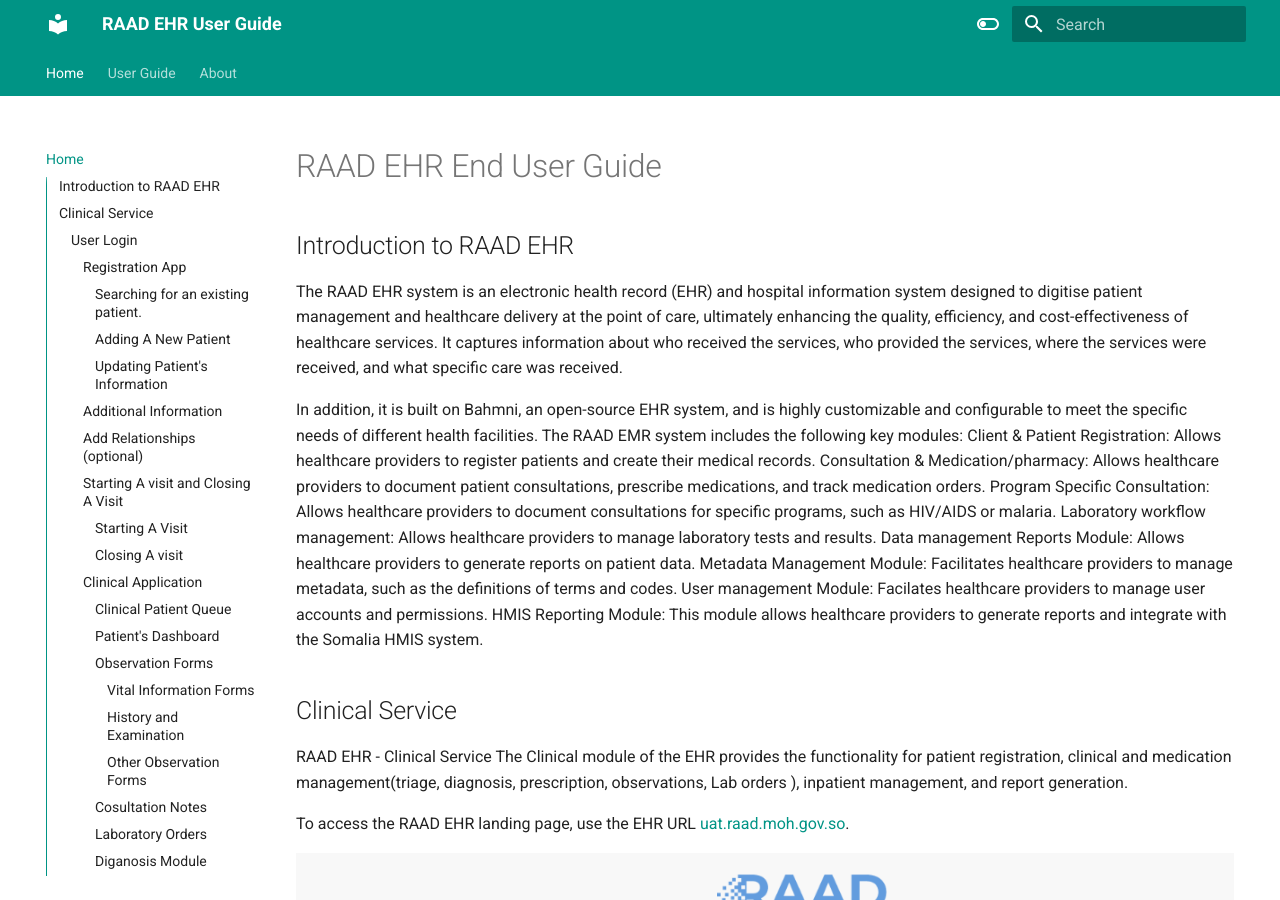
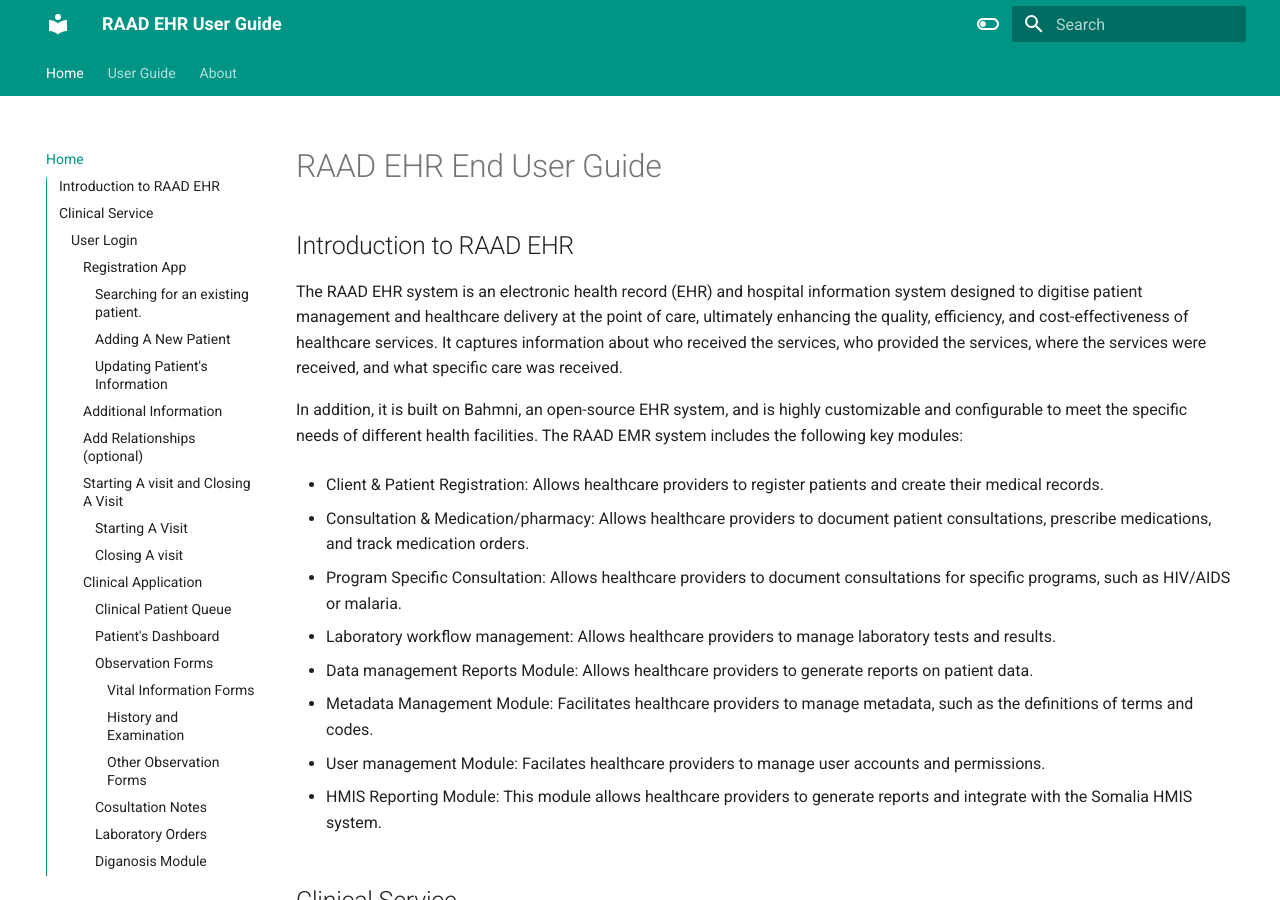
Before and after one commit to Kimani-Dominic/RAAD, an MkDocs documentation site: the page built from docs/index.md, in a window 1280 px wide and 900 px high. Built offline with MkDocs 1.6.1 and Material for MkDocs 9.7.7, drawn with Linux system fonts in a browser that asks for light colours.

```diff
--- a/docs/index.md
+++ b/docs/index.md
@@ -7,14 +7,22 @@ The RAAD EHR system is an electronic health record (EHR) and hospital informatio
 
 In addition, it is built on Bahmni, an open-source EHR system, and is highly customizable and configurable to meet the specific needs of different health facilities.
 The RAAD EMR system includes the following key modules:
-Client & Patient Registration: Allows healthcare providers to register patients and create their medical records.
-Consultation & Medication/pharmacy: Allows healthcare providers to document patient consultations, prescribe medications, and track medication orders.
-Program Specific Consultation: Allows healthcare providers to document consultations for specific programs, such as HIV/AIDS or malaria.
-Laboratory workflow management: Allows healthcare providers to manage laboratory tests and results.
-Data management Reports Module: Allows healthcare providers to generate reports on patient data.
-Metadata Management Module: Facilitates healthcare providers to manage metadata, such as the definitions of terms and codes.
-User management Module: Facilates healthcare providers to manage user accounts and permissions.
-HMIS Reporting Module: This module allows healthcare providers to generate reports and integrate with the Somalia HMIS system.
+
+* Client & Patient Registration: Allows healthcare providers to register patients and create their medical records.
+
+* Consultation & Medication/pharmacy: Allows healthcare providers to document patient consultations, prescribe medications, and track medication orders.
+
+* Program Specific Consultation: Allows healthcare providers to document consultations for specific programs, such as HIV/AIDS or malaria.
+
+* Laboratory workflow management: Allows healthcare providers to manage laboratory tests and results.
+
+* Data management Reports Module: Allows healthcare providers to generate reports on patient data.
+
+* Metadata Management Module: Facilitates healthcare providers to manage metadata, such as the definitions of terms and codes.
+
+* User management Module: Facilates healthcare providers to manage user accounts and permissions.
+
+* HMIS Reporting Module: This module allows healthcare providers to generate reports and integrate with the Somalia HMIS system.
 
 
 ## Clinical Service
```
